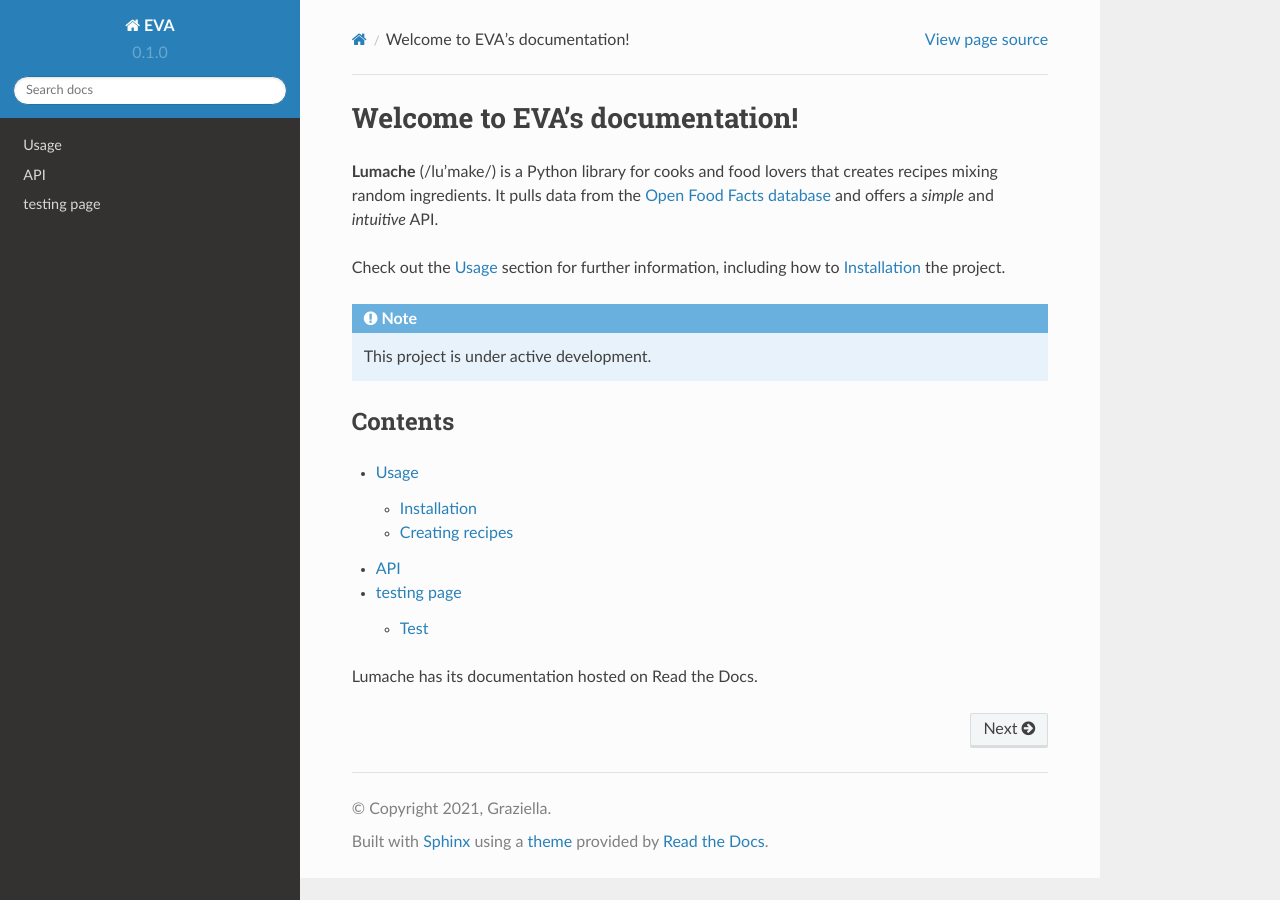
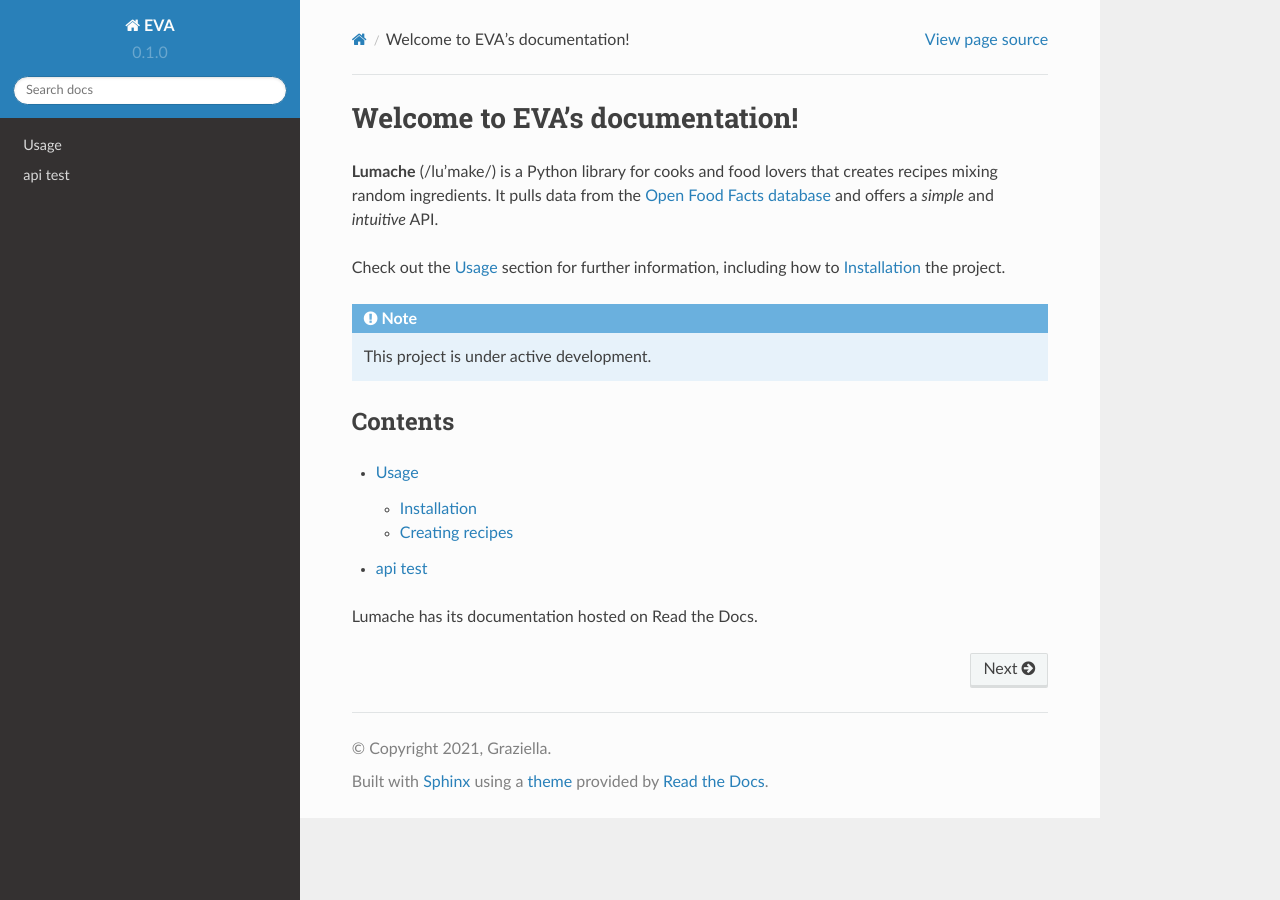
Before and after one commit to learoumazeilles/rtd-tutorial, a Sphinx documentation site: the page built from docs/source/index.rst, in a window 1280 px wide. Built offline with Sphinx 7.4.7 and the Read the Docs theme 2.0.0, drawn with Linux system fonts in a browser that asks for light colours.

Commit message:
Update index.rst

```diff
--- a/docs/source/index.rst
+++ b/docs/source/index.rst
@@ -19,7 +19,7 @@ Contents
 .. toctree::
 
    usage
-   api
-   testing page <new>
+   api test <api>
+
 
 Lumache has its documentation hosted on Read the Docs.
```
